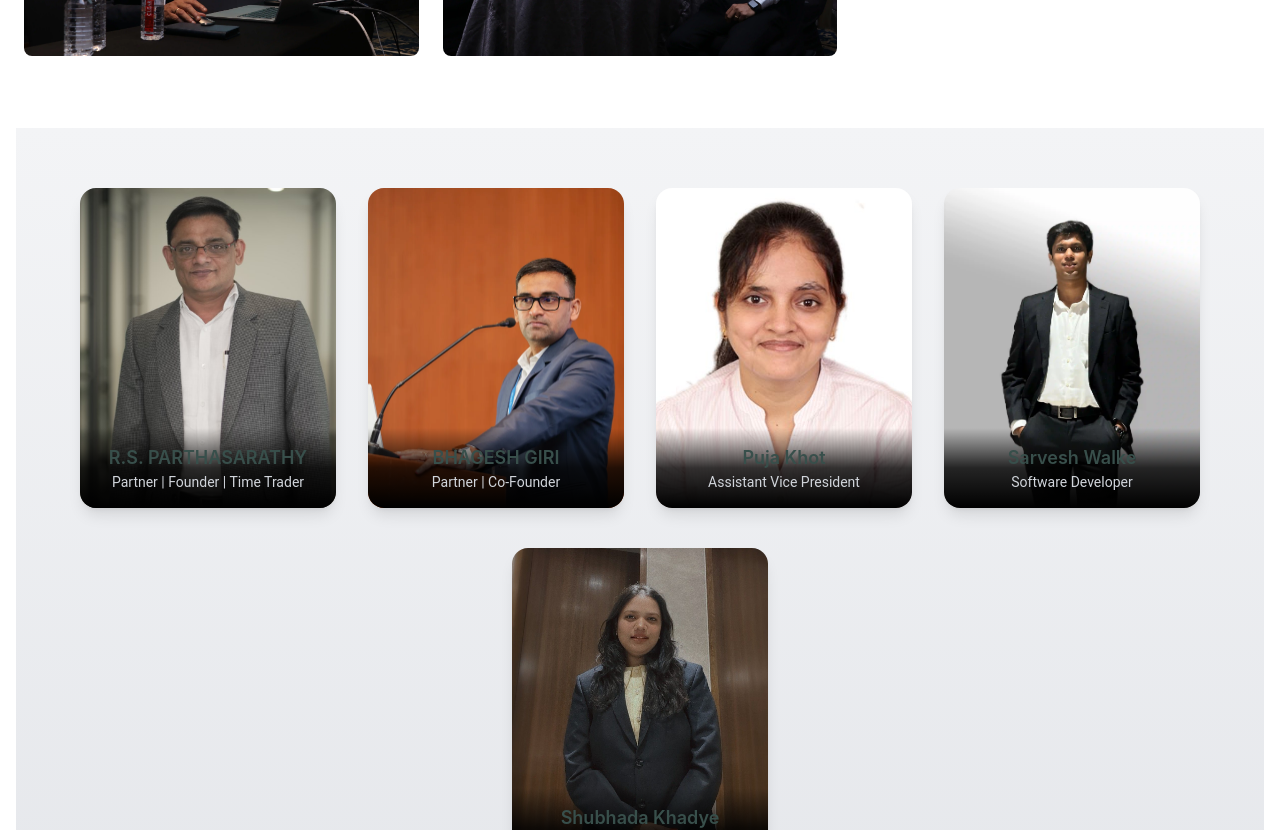
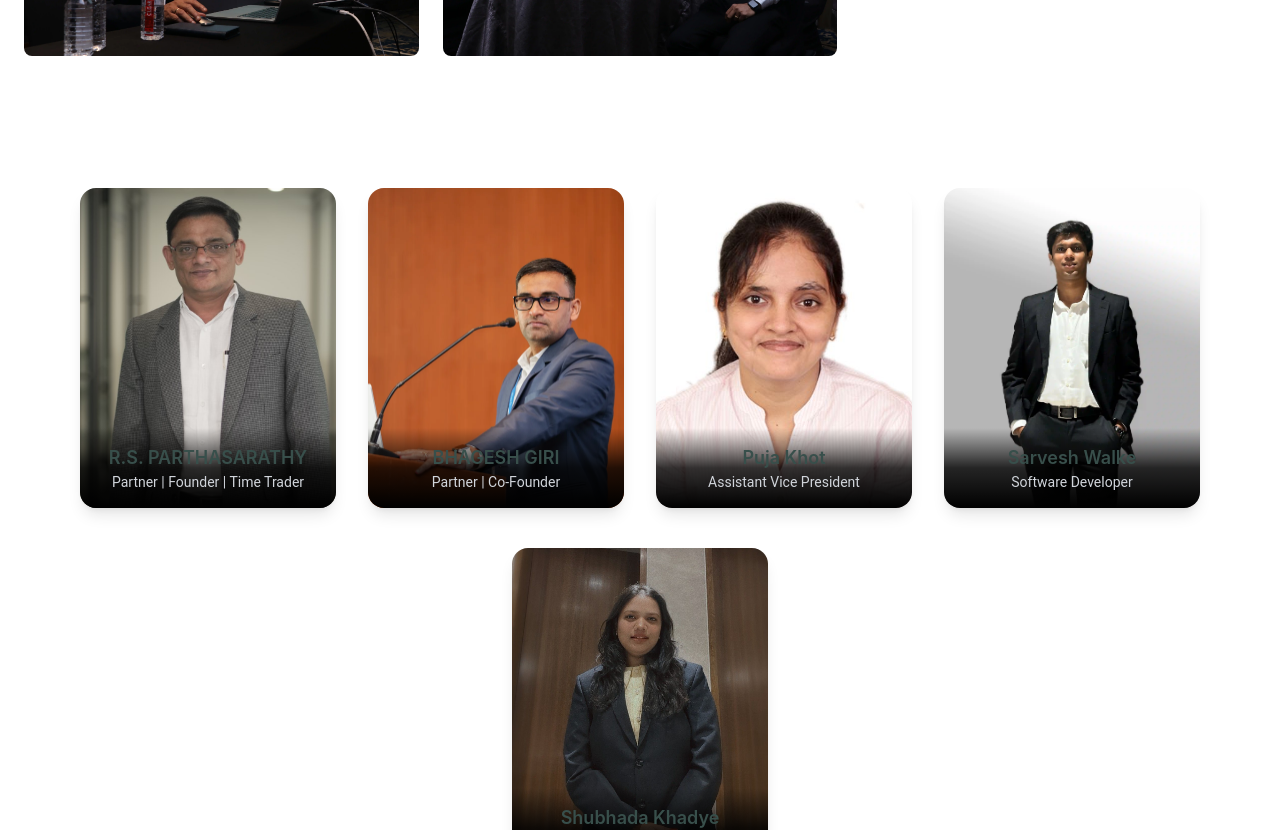
Before and after one commit to Sarvesh-24/FortuneWeb, a React (Create React App) app: page / in a window 1280 px wide. Shown: the part 5160-5990 px from the top of the page. Built offline with nearby package versions, Linux system fonts and the light colour scheme.

Commit message:
Changes done in Team section

```diff
--- a/src/components/Team.js
+++ b/src/components/Team.js
@@ -127,7 +127,7 @@ const Team = () => {
       id="team"
       className="w-full px-4 py-8 bg-white dark:bg-gray-900 text-[#444444] dark:text-gray-300 font-roboto transition-colors duration-300"
     >
-    <div className="min-h-screen bg-gradient-to-b from-gray-100 to-gray-200 dark:from-gray-900 dark:to-gray-800 flex flex-wrap justify-center items-center p-10">
+      <div className="min-h-screen  dark:from-gray-900 dark:to-gray-800 flex flex-wrap justify-center items-center p-10">
         {teamMembers.map((member) => (
           <motion.div
             key={member.id}
```
Lines whose indentation alone changed are shown as unchanged.
